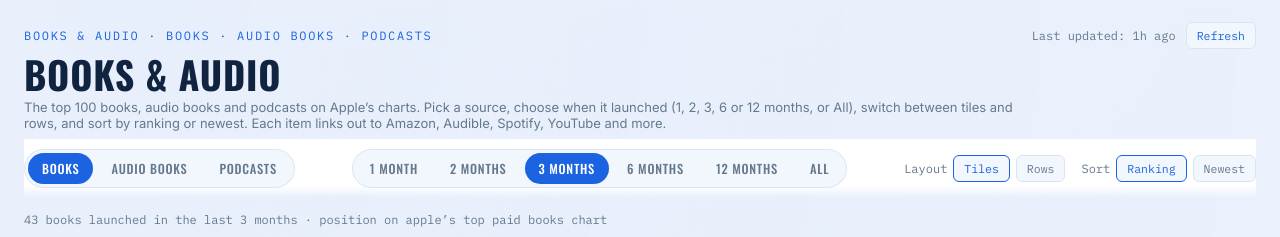
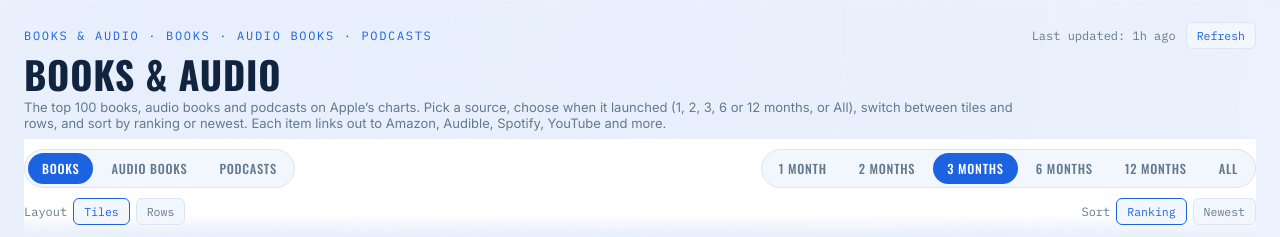
Before and after one commit to mzaiger/BooksAudio, a plain HTML site: page index.html in a window 1280 px wide. Shown: the top 237 px of the page. Drawn offline with nearby package versions, Linux system fonts and the light colour scheme.

Commit message:
Add files via upload

```diff
--- a/style.css
+++ b/style.css
@@ -17,7 +17,7 @@ h1{font:700 clamp(26px,4vw,38px)/1 'Oswald',sans-serif;text-transform:uppercase;
 .tabs{display:flex;flex-wrap:wrap;gap:4px;background:var(--panel);border:1px solid var(--line);border-radius:999px;padding:3px}
 .tab-btn{border:0;border-radius:999px;padding:6px 14px;font:500 12.5px 'Oswald',sans-serif;letter-spacing:.06em;text-transform:uppercase;color:var(--text-dim);background:transparent;cursor:pointer}
 .tab-btn:hover{color:var(--text)}.tab-btn.active{background:var(--blue);color:#fff}
-.sortbox{display:flex;flex-wrap:wrap;gap:8px 16px}.sort{display:flex;align-items:center;gap:6px;font:12px 'IBM Plex Mono',monospace;color:var(--text-dim)}
+.sortbox{display:flex;flex-wrap:wrap;gap:8px 16px;flex:1 1 100%;justify-content:space-between}.sort{display:flex;align-items:center;gap:6px;font:12px 'IBM Plex Mono',monospace;color:var(--text-dim)}
 .count{font:12px 'IBM Plex Mono',monospace;color:var(--text-dim);margin:0 0 12px}
 .grid{display:grid;grid-template-columns:repeat(auto-fill,minmax(260px,1fr));gap:16px}
 .card{position:relative;display:flex;flex-direction:column;background:#fff;border:1px solid var(--line);border-radius:var(--radius);overflow:hidden;transition:.15s}
```
